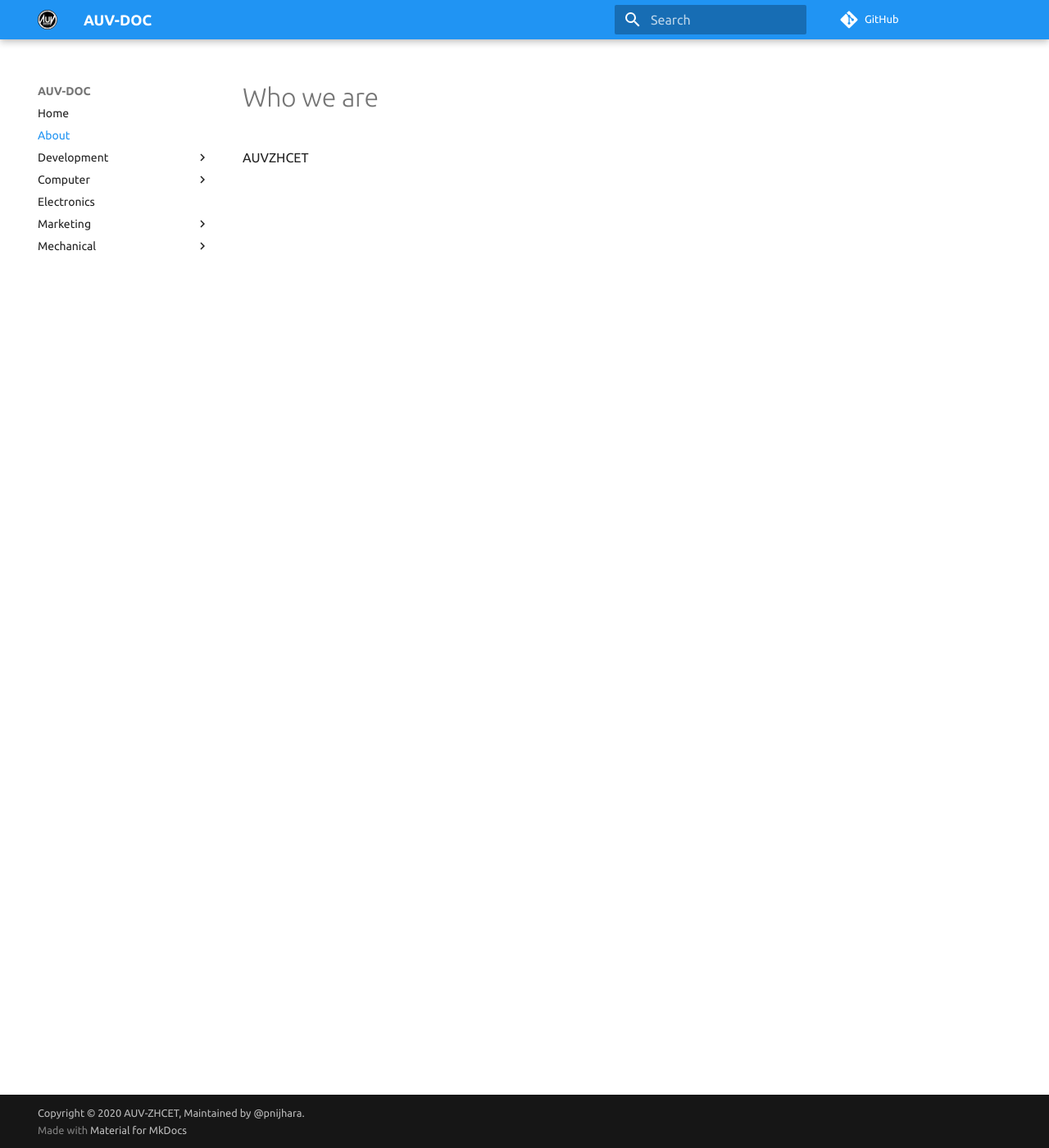
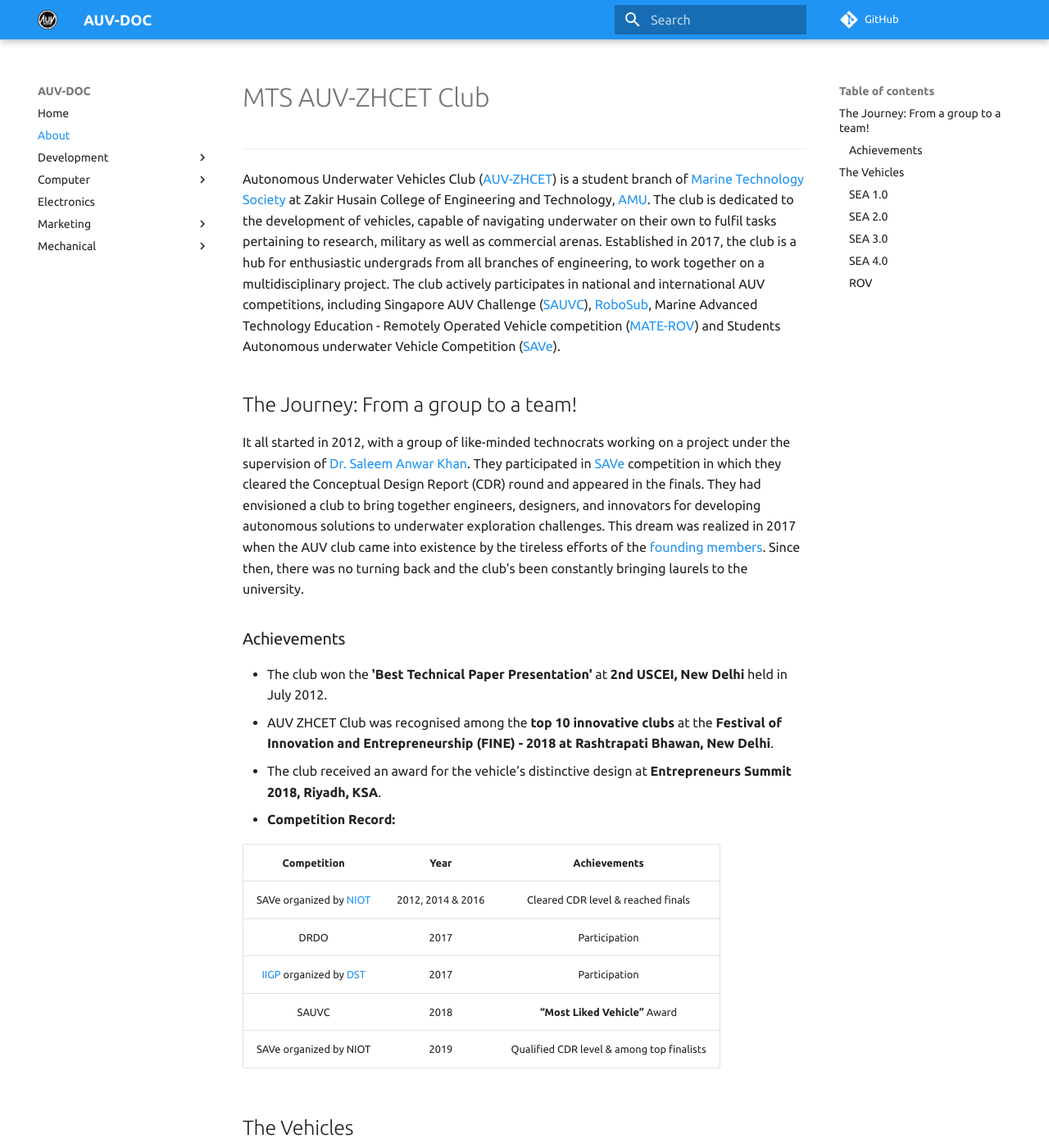
Before and after one commit to auvzhcet/Documentation, an MkDocs documentation site: the page built from docs/about.md, in a window 1280 px wide and 1400 px high. Shown: the whole window at 82% size. Built offline with MkDocs 1.6.1 and Material for MkDocs 9.7.7, drawn with Linux system fonts in a browser that asks for light colours; comment, search, counter and statistics services are not loaded; some of the changed text lies outside the part shown.

Commit message:
docs: Update about.md (#47)

```diff
--- a/docs/about.md
+++ b/docs/about.md
@@ -1,3 +1,76 @@
-# Who we are
+# MTS AUV-ZHCET Club
 
-AUVZHCET
+---
+
+Autonomous Underwater Vehicles Club ([AUV-ZHCET](http://auvzhcet.in/)) is a student branch of [Marine Technology Society](https://www.mtsociety.org/) at Zakir Husain College of Engineering and Technology, [AMU](https://www.amu.ac.in/). The club is dedicated to the development of vehicles, capable of navigating underwater on their own to fulfil tasks pertaining to research, military as well as commercial arenas. Established in 2017, the club is a hub for enthusiastic undergrads from all branches of engineering, to work together on a multidisciplinary project. The club actively participates in national and international AUV competitions, including Singapore AUV Challenge ([SAUVC](https://sauvc.org/)), [RoboSub](https://robosub.org/), Marine Advanced Technology Education - Remotely Operated Vehicle competition ([MATE-ROV](https://www.materovcompetition.org/)) and Students Autonomous underwater Vehicle Competition ([SAVe](https://www.niot.res.in/SAVe/)).
+
+## The Journey: From a group to a team!
+
+It all started in 2012, with a group of like-minded technocrats working on a project under the supervision of [Dr. Saleem Anwar Khan](https://www.amu.ac.in/dshowfacultydata.jsp?did=34&eid=10061770). They participated in [SAVe](https://www.niot.res.in/SAVe/) competition in which they cleared the Conceptual Design Report (CDR) round and appeared in the finals. They had envisioned a club to bring together engineers, designers, and innovators for developing autonomous solutions to underwater exploration challenges. This dream was realized in 2017 when the AUV club came into existence by the tireless efforts of the [founding members](http://auvzhcet.in/). Since then, there was no turning back and the club's been constantly bringing laurels to the university.
+
+### Achievements
+
+- The club won the **'Best Technical Paper Presentation'** at **2nd USCEI, New Delhi** held in July 2012.
+- AUV ZHCET Club was recognised among the **top 10 innovative clubs** at the **Festival of Innovation and Entrepreneurship (FINE) - 2018 at Rashtrapati Bhawan, New Delhi**.
+- The club received an award for the vehicle’s distinctive design at **Entrepreneurs Summit 2018, Riyadh, KSA**.
+- **Competition Record:**
+
+  | Competition            |     Year     | Achievements                              |
+  |        :------:        |     :--:     |                  :-----:                  |
+  | SAVe organized by [NIOT](https://www.niot.res.in/niot1/index.php) |     2012, 2014 & 2016     | Cleared CDR level & reached finals        |
+  | DRDO                   |     2017     | Participation                             |
+  | [IIGP](https://www.indiainnovates.in/) organized by [DST](https://dst.gov.in/)  |     2017     | Participation                             |
+  | SAUVC                  |     2018     | **“Most Liked Vehicle”** Award                |
+  | SAVe organized by NIOT |     2019     | Qualified CDR level & among top finalists |
+
+## The Vehicles
+
+The vehicles have been named *'Safina-E-Aabdoz'* (SEA), an [*Urdu*](https://en.wikipedia.org/wiki/Urdu) phrase which means **'Queen of The Waters'**
+
+### SEA 1.0
+
+- Thrusters: 3
+- Degree of freedom: 4
+- Rotary Thrusters
+- Depth Rating: 25 m
+- Maximum Speed: 1 knot
+
+![CAD rendering of SEA 1.0](assets/sea1.0.png)
+
+### SEA 2.0
+
+- Thrusters: 4
+- Degree of freedom: 4
+- Endurance: 50 mins
+- Better Hydrodynamic design
+
+![CAD rendering of SEA 2.0](assets/sea2.0.png)
+
+### SEA 3.0
+
+- Thrusters: 4
+- Degree of Freedom: 4
+- Depth Rating: 50 m
+- Maximum Speed: 2 knot
+- Enhanced endurance up to 1.5 hrs
+- Stereo Vision System
+
+![CAD rendering of SEA 3.0](assets/sea3.0.png)
+
+### SEA 4.0
+
+- Thrusters: Vectored 6 Thruster Configuration
+- Degree of freedom: 6
+- Depth Rating: 50 m
+- Maximum Speed: 2 knot
+- Endurance: 60 mins
+- 2 Cameras: one at front and another at the bottom of the vehicle
+- 3 Hydrophones for Underwater Acoustic Source Localization
+
+![CAD rendering of SEA 4.0](assets/sea4.0.jpg)
+
+### ROV
+
+> **WIP**
+
+![CAD rendering of ROV](assets/rov.png)
```
Also changed, not shown: docs/assets/rov.png (added), docs/assets/sea1.0.png (added), docs/assets/sea2.0.png (added), docs/assets/sea3.0.png (added), docs/assets/sea4.0.jpg (added).
